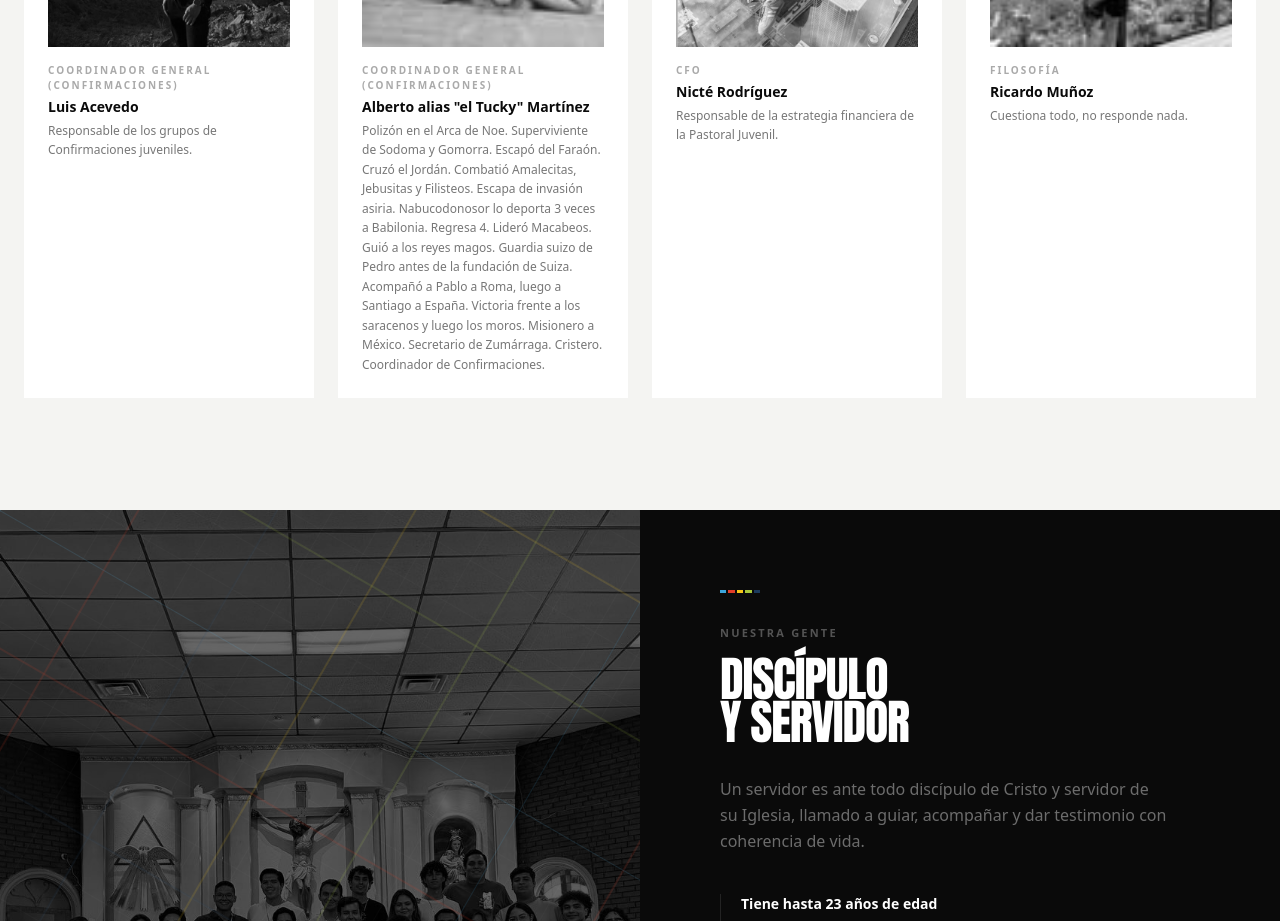
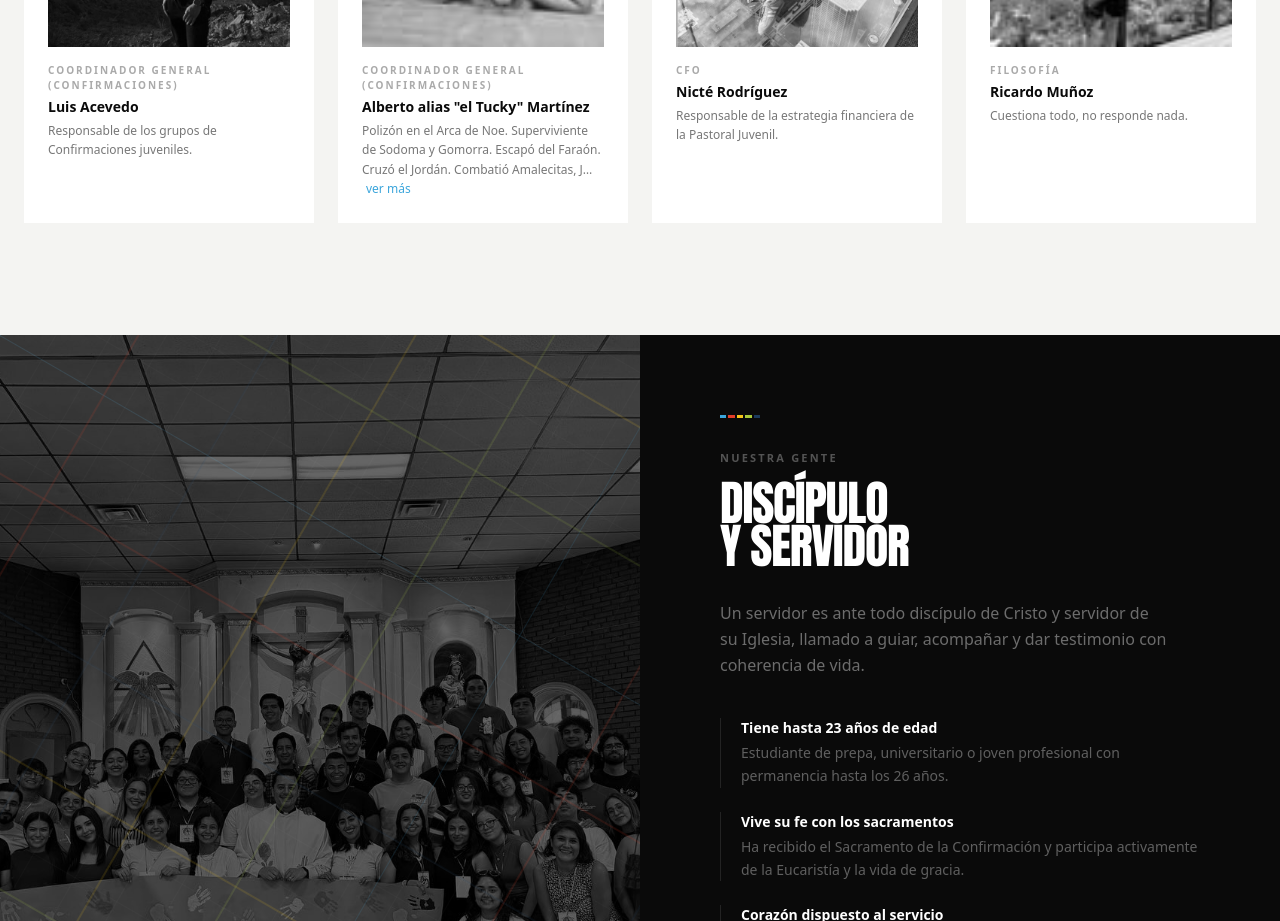
Before and after one commit to pjnsp/pj-home, a Next.js app: page / in a window 1280 px wide. Shown: the part 5440-6361 px from the top of the page. Built offline with nearby package versions, Linux system fonts and the light colour scheme.

Commit message:
👌 IMPROVE: Collapsible cards for longer bios

```diff
--- a/app/components/TeamSection.tsx
+++ b/app/components/TeamSection.tsx
@@ -1,6 +1,7 @@
 import Image from "next/image";
 import type { People } from "@/config";
 import { SectionLabel } from "./shared/SectionLabel";
+import { CollapsibleBio } from "./shared/CollapsibleBio";
 
 export function TeamSection({ people }: { people: People }) {
   return (
@@ -39,9 +40,10 @@ export function TeamSection({ people }: { people: People }) {
                 <h3 className="font-display text-2xl uppercase tracking-tight mb-2">
                   {priest.name}
                 </h3>
-                <p className="text-stone text-sm leading-relaxed">
-                  {priest.description}
-                </p>
+                <CollapsibleBio
+                  text={priest.description}
+                  className="text-stone text-sm leading-relaxed"
+                />
               </div>
             </div>
           ))}
@@ -60,7 +62,7 @@ export function TeamSection({ people }: { people: People }) {
           </div>
         </div>
 
-        <div className="grid grid-cols-2 md:grid-cols-4 gap-6">
+        <div className="grid grid-cols-1 md:grid-cols-4 gap-6">
           {people.leaders.map((leader) => (
             <div key={leader.name} className="bg-white p-6">
               <div className="relative w-full aspect-square mb-4 overflow-hidden bg-cloud">
@@ -75,9 +77,10 @@ export function TeamSection({ people }: { people: People }) {
                 {leader.role}
               </p>
               <h3 className="font-semibold text-sm mb-1">{leader.name}</h3>
-              <p className="text-stone text-xs leading-relaxed">
-                {leader.description}
-              </p>
+              <CollapsibleBio
+                text={leader.description}
+                className="text-stone text-xs leading-relaxed"
+              />
             </div>
           ))}
         </div>
--- /dev/null
+++ b/app/components/shared/CollapsibleBio.tsx
@@ -0,0 +1,35 @@
+"use client";
+
+import { useState } from "react";
+
+const TRUNCATE_THRESHOLD = 120;
+
+export function CollapsibleBio({
+  text,
+  className = "",
+}: {
+  text: string;
+  className?: string;
+}) {
+  const [isExpanded, setIsExpanded] = useState(false);
+  const isLong = text.length > TRUNCATE_THRESHOLD;
+
+  if (!isLong) {
+    return <p className={className}>{text}</p>;
+  }
+
+  const truncated = text.slice(0, TRUNCATE_THRESHOLD).trimEnd();
+
+  return (
+    <p className={className}>
+      {isExpanded ? text : `${truncated}…`}
+      <button
+        type="button"
+        onClick={() => setIsExpanded((previous) => !previous)}
+        className="ml-1 text-pj-sky hover:underline cursor-pointer"
+      >
+        {isExpanded ? "ver menos" : "ver más"}
+      </button>
+    </p>
+  );
+}
```
